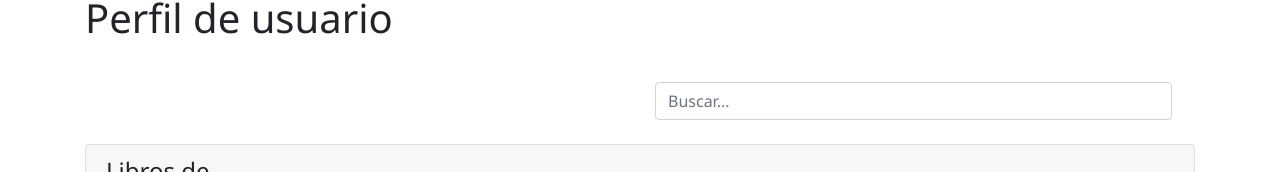
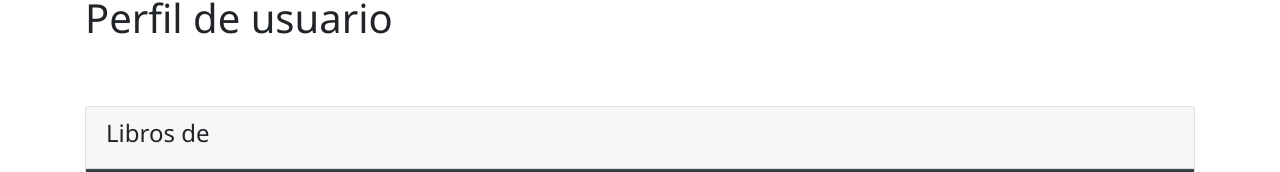
Before and after one commit to sebastianbarreram/Equipo2-Ciclo4, a React (Create React App) app in the folder App Biblioteca/frontend/: page /usuario in a window 1280 px wide. Shown: the part 115-287 px from the top of the page. Built offline with nearby package versions, Linux system fonts and the light colour scheme; no server answers; sample sign-in values are in the browser's storage.

Commit message:
Edit User profile

```diff
--- a/App Biblioteca/frontend/src/components/User.jsx
+++ b/App Biblioteca/frontend/src/components/User.jsx
@@ -32,19 +32,19 @@ export default function Prestamos() {
     }
 
 
-    const buscar = async (e) => {
-        if (e.target.value === '') {
-            return obtenerLibros()
+    // const buscar = async (e) => {
+    //     if (e.target.value === '') {
+    //         return obtenerLibros()
 
-        }
-        const buscar = e.target.value
-        const token = sessionStorage.getItem('token')
-        const respuesta = await Axios.get(`/book/listar/${buscar}/${sessionStorage.getItem('idusuario')}`, {
-            headers: { 'autorizacion': token }
+    //     }
+    //     const buscar = e.target.value
+    //     const token = sessionStorage.getItem('token')
+    //     const respuesta = await Axios.get(`/book/buscar/${buscar}`, {
+    //         headers: { 'autorizacion': token }
 
-        })
-        setLibros(respuesta.data)
-    }
+    //     })
+    //     setLibros(respuesta.data)
+    // }
 
 
     // const eliminar = async (id) => {
@@ -126,13 +126,13 @@ export default function Prestamos() {
 
                     </div> */}
 
-                    <div className="col-md-6 ml-auto">
+                    {/* <div className="col-md-6 ml-auto">
                         <div className="input-group">
                             <input className='form-control mr-sm-2' type="search" onChange={(e) => buscar(e)} placeholder='Buscar...' aria-label='Search' />
 
                         </div>
 
-                    </div>
+                    </div> */}
                 </div>
 
             </nav>
```
